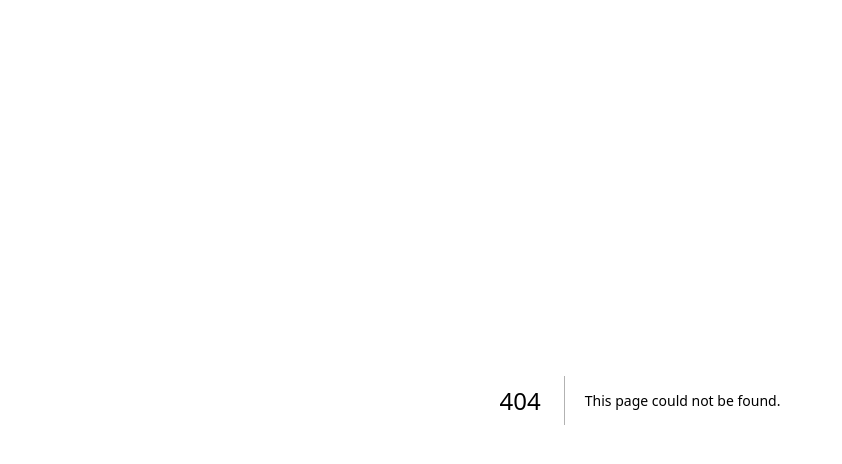
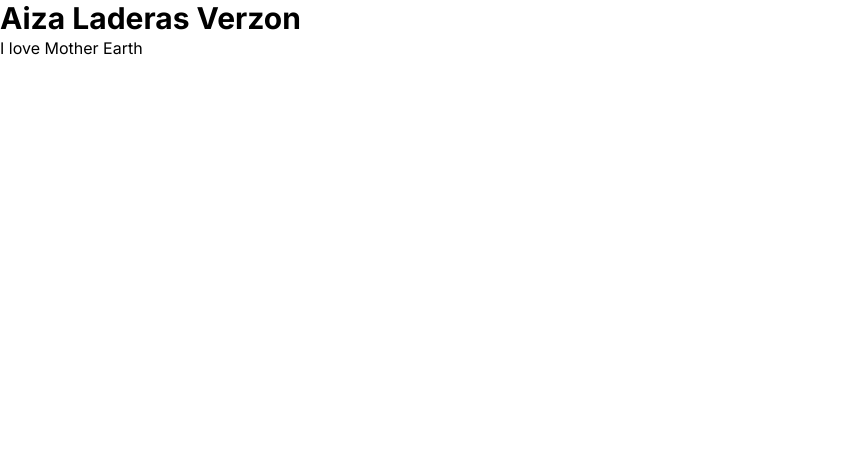
Before and after one commit to AizaVerzon/nextjs-dashboard, a Next.js app: page /Aiza in a window 1280 px wide. Before the commit this address had no page. Shown: the top 464 px of the page, without its empty margins (0-842 px from the left). Built offline with nearby package versions, Linux system fonts and the light colour scheme; a web font is replaced by a local one.

Commit message:
Added Aiza page

```diff
--- /dev/null
+++ b/app/Aiza/info.tsx
@@ -0,0 +1,3 @@
+export default function Info() {
+    return <p>I love Mother Earth</p>;
+}
--- /dev/null
+++ b/app/Aiza/page.tsx
@@ -0,0 +1,8 @@
+import Info from "./info"
+export default function Page() {
+  return (
+    <div><h1 className="text-3xl font-bold">Aiza Laderas Verzon</h1>
+  <Info />
+  </div>
+  )
+}
```
